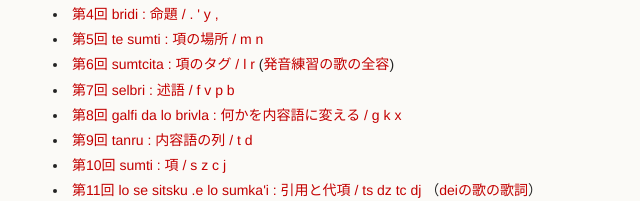
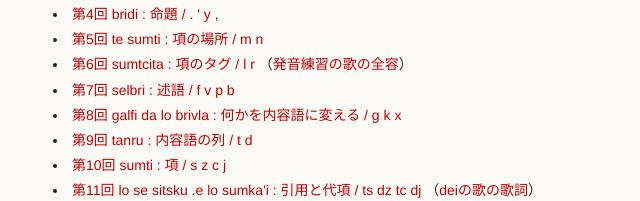
Before and after one commit to guskant/kolojbo.iu, a plain HTML site: page index.html in a window 1280 px wide. Shown: the part 332-533 px from the top of the page, 282-922 px from the left. Drawn offline with Linux system fonts and the light colour scheme.

Commit message:
Update index.html

```diff
--- a/index.html
+++ b/index.html
@@ -43,7 +43,7 @@
           <li class="download"><a href="kolojbo03.mp3">第3回 mi cinmo ma : わたしはどんな気持ちかな？ / ai ei oi au</a></li>
           <li class="download"><a href="kolojbo04.mp3">第4回 bridi : 命題 / . ' y ,</a></li>
           <li class="download"><a href="kolojbo05.mp3">第5回 te sumti : 項の場所 / m n</a></li>
-          <li class="download"><a href="kolojbo06.mp3">第6回 sumtcita : 項のタグ / l r</a> (<a href="http://www.youtube.com/watch?v=qWSCCNuQPD0">発音練習の歌の全容</a>) </li>
+          <li class="download"><a href="kolojbo06.mp3">第6回 sumtcita : 項のタグ / l r</a> （<a href="http://www.youtube.com/watch?v=qWSCCNuQPD0">発音練習の歌の全容</a>）</li>
           <li class="download"><a href="kolojbo07.mp3">第7回 selbri : 述語 / f v p b</a></li>
           <li class="download"><a href="kolojbo08.mp3">第8回 galfi da lo brivla : 何かを内容語に変える / g k x</a></li>
           <li class="download"><a href="kolojbo09.mp3">第9回 tanru : 内容語の列 / t d</a></li>
```
